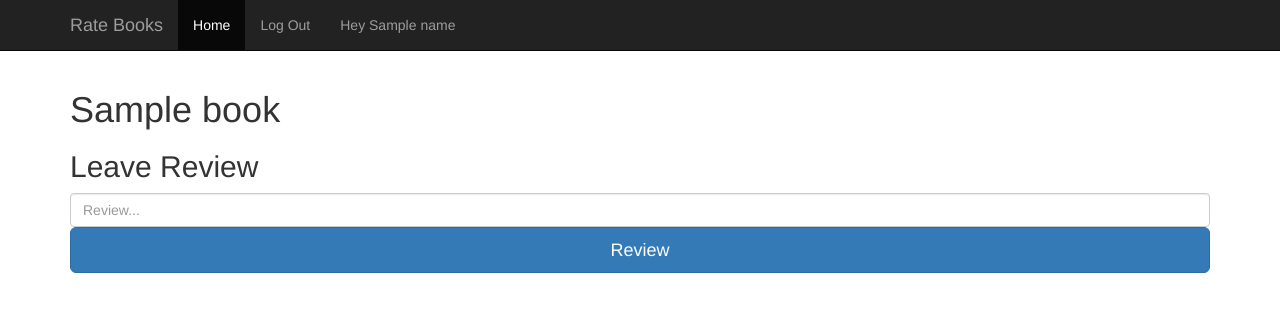
After one commit to hydrospanner/cs50-book-reviews, a Flask app: template WebProject2/templates/book.html in a window 1280 px wide. The commit adds this page. Shown: the top 312 px of the page. Run offline with Flask 2, Linux system fonts and the light colour scheme; the template is opened without the code that fills it: most values are stand-ins (such as "Sample title", 1, 10 or a date in 2020); some libraries are stand-ins or nearby versions.

Commit message:
add book detail page

```diff
--- a/WebProject2/app.py
+++ b/WebProject2/app.py
@@ -114,5 +114,17 @@ def search():
                   {'isbn': isbn, 'title': title, 'author': author}).fetchall()
     return render_template('searchresults.html', books=l)
 
+@app.route('/book/<isbn>', methods=['GET', 'POST'])
+@login_required
+def book_detail(isbn):
+    if request.method == 'GET':
+        book = db.session.execute('SELECT title, author, year FROM books WHERE isbn = :isbn', {'isbn': isbn}).fetchone()
+        if not book:
+            return 'invalid ISBN'
+        title, author, year = book
+        d = {'isbn': isbn, 'title': title, 'author': author, 'year': year}
+        return render_template('book.html', book=d)
+
+
 if __name__ == '__main__':
     app.run(debug=True)
--- /dev/null
+++ b/WebProject2/templates/book.html
@@ -0,0 +1,17 @@
+{% extends "base.html" %}
+
+{% block title %}
+Book Details
+{% endblock %}
+
+{% block content %}
+<div class="container">
+    <h1>{{book.title}}</h1>
+
+    <form class="form" method="post" action="/book">
+        <h2 class="form-signin-heading">Leave Review</h2>
+        <input name="review" type="text" class="form-control" placeholder="Review...">
+        <button class="btn btn-lg btn-primary btn-block" type="submit">Review</button>
+    </form>
+</div>
+{% endblock %}
--- a/WebProject2/templates/searchresults.html
+++ b/WebProject2/templates/searchresults.html
@@ -7,6 +7,9 @@ Search Results
 {% block content %}
 <div class="container">
     <h1>Search Results</h1>
+    {% if not books %}
+        <p>No results found.</p>
+    {% endif %}
     <table class="table table-hover">
         <thead>
             <tr>
```
Also changed, not shown: 1 other file.
